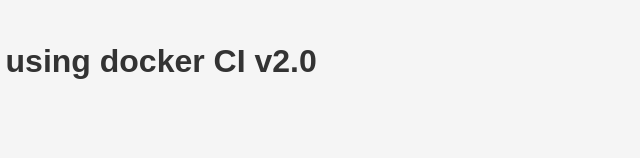
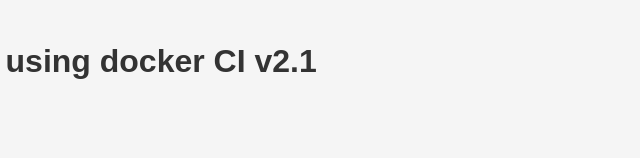
Before and after one commit to nals1212/docker-ci, a website: page public/index.html in a window 1280 px wide. Shown: the part 284-442 px from the top of the page, 603-1243 px from the left. Drawn offline with Linux system fonts and the light colour scheme.

Commit message:
bitcamp docker CI2.1

```diff
--- a/public/index.html
+++ b/public/index.html
@@ -7,7 +7,7 @@
 </head>
 <body>
   <img src="images/fastcampus.png" alt="fastcampus logo">
-  <h1>Welcome to Fastcampus - Nodejs App using docker CI v2.0</h1>
+  <h1>Welcome to Fastcampus - Nodejs App using docker CI v2.1 </h1>
   <p>This is a sample Nodejs application!</p>
 </body>
 </html>
```
